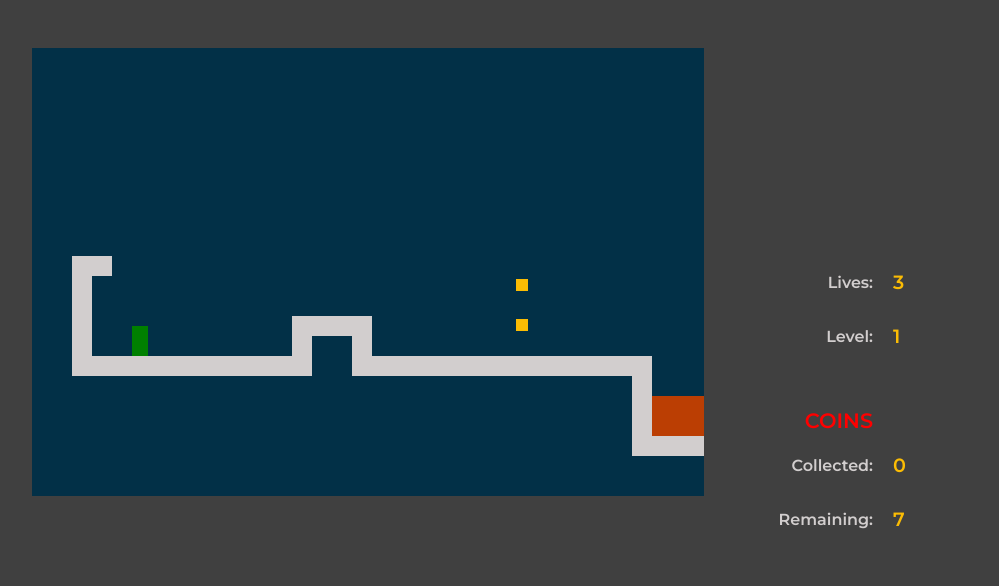
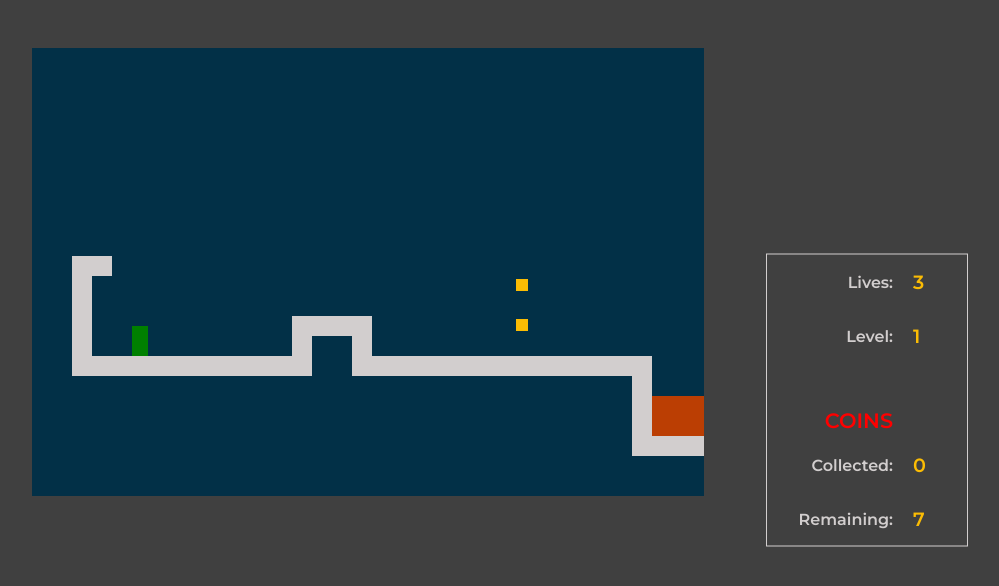
Before and after one commit to CorinaMurg/lava-leap-game, a website built with Vite: page index.html in a window 1280 px wide. Both pictures are taken after a click on the button "Start Game". Shown: the whole page, without its empty margins (272-1271 px from the left). Built offline with nearby package versions, Linux system fonts and the light colour scheme.

Commit message:
Update style for game stats

```diff
--- a/index.html
+++ b/index.html
@@ -76,7 +76,7 @@
 
             <!-- game stats -->
             <div id="game-stats-container" class="vertical-container">
-                <div class="row-container gap-20">
+                <div class="row-container-stats gap-20">
                     <div class="align-right">
                         <p class="stats-text">Lives: </p>
                     </div>
@@ -85,7 +85,7 @@
                     </div>
                 </div>
 
-                <div class="row-container gap-20">
+                <div class="row-container-stats gap-20">
                     <div class="align-right">
                         <p class="stats-text">Level: </p>
                     </div>
@@ -96,7 +96,7 @@
                     </div>
                 </div>
 
-                <div class="row-container gap-20 margin-top-30 centered">
+                <div class="row-container-stats gap-20 margin-top-30 centered">
                     <div class="align-right">
                         <p class="stats-heading">COINS </p>
                     </div>
@@ -104,7 +104,7 @@
                     </div>
                 </div>
 
-                <div class="row-container gap-20">
+                <div class="row-container-stats gap-20">
                     <div class="align-right">
                         <p class="stats-text">Collected: </p>
                     </div>
@@ -113,7 +113,7 @@
                     </div>
                 </div>
 
-                <div class="row-container gap-20">
+                <div class="row-container-stats gap-20">
                     <div class="align-right">
                         <p class="stats-text">Remaining: </p>
                     </div>
--- a/styles.css
+++ b/styles.css
@@ -290,10 +290,12 @@ p {
     justify-content: center;
     position: fixed;
     top: 50%;
-    right: 10px;
+    right: 40px;
     transform: translateY(-50%);
-    width: 230px;
+    width: 200px;
     height: auto;
+    border: 1.5px solid var(--clr-wall);
+    /* border-radius: 5px;   */
     /* padding: 20px;    */
 }
 
@@ -301,6 +303,23 @@ p {
     display: flex;
     align-items: center;
     justify-content: space-between;
+}
+
+.row-container-stats {
+    display: flex;
+    align-items: center;
+    justify-content: space-between;
+    margin-block: 0px;
+    width: 100%;
+    /* gap: 20px; */
+}
+
+.row-container-stats > div:first-child {
+    flex-basis: 70%;
+}
+
+.row-container-stats > div:last-child {
+    flex-basis: 30%;
 }
 
 .margin-top-30 {
```
